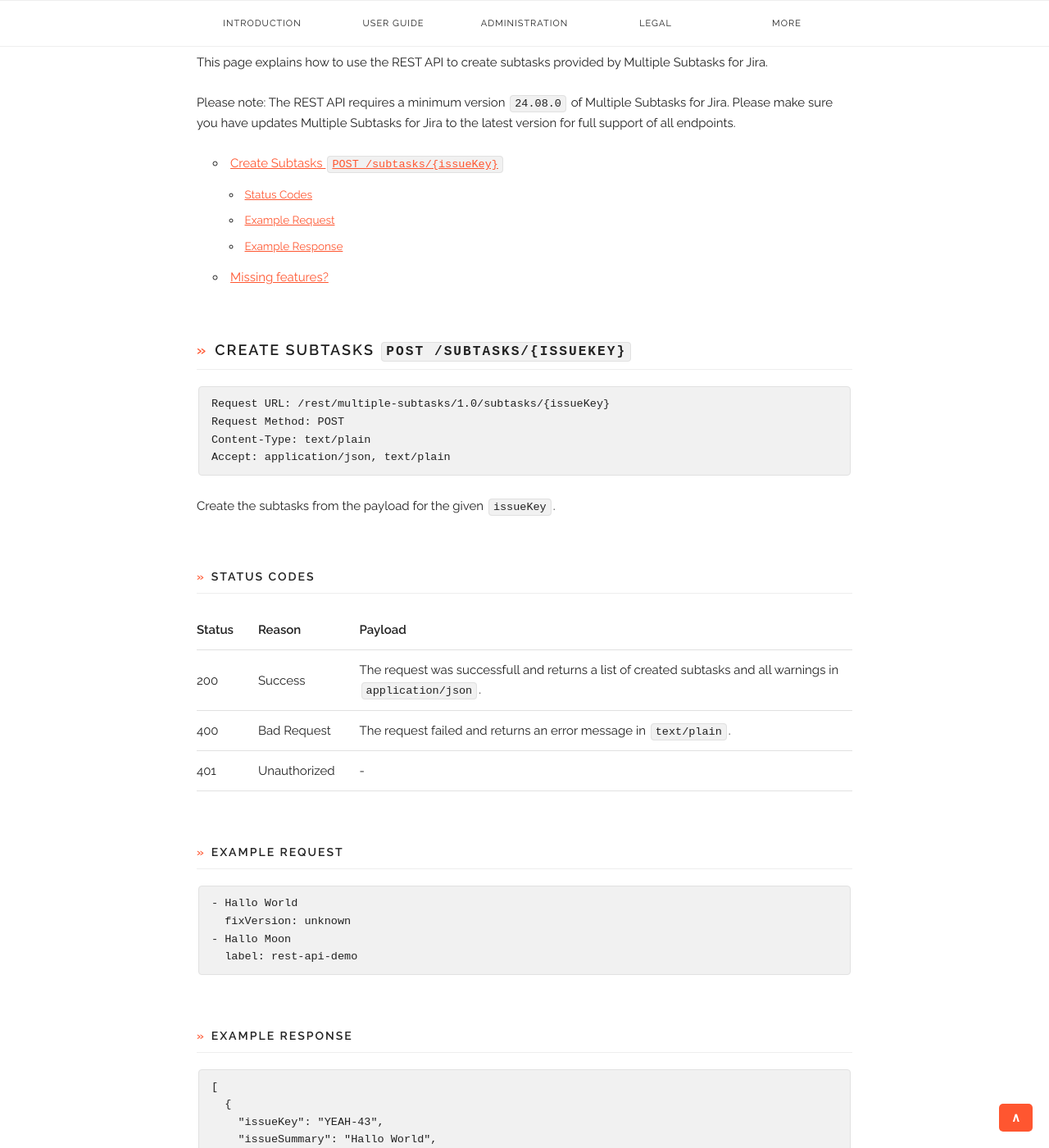
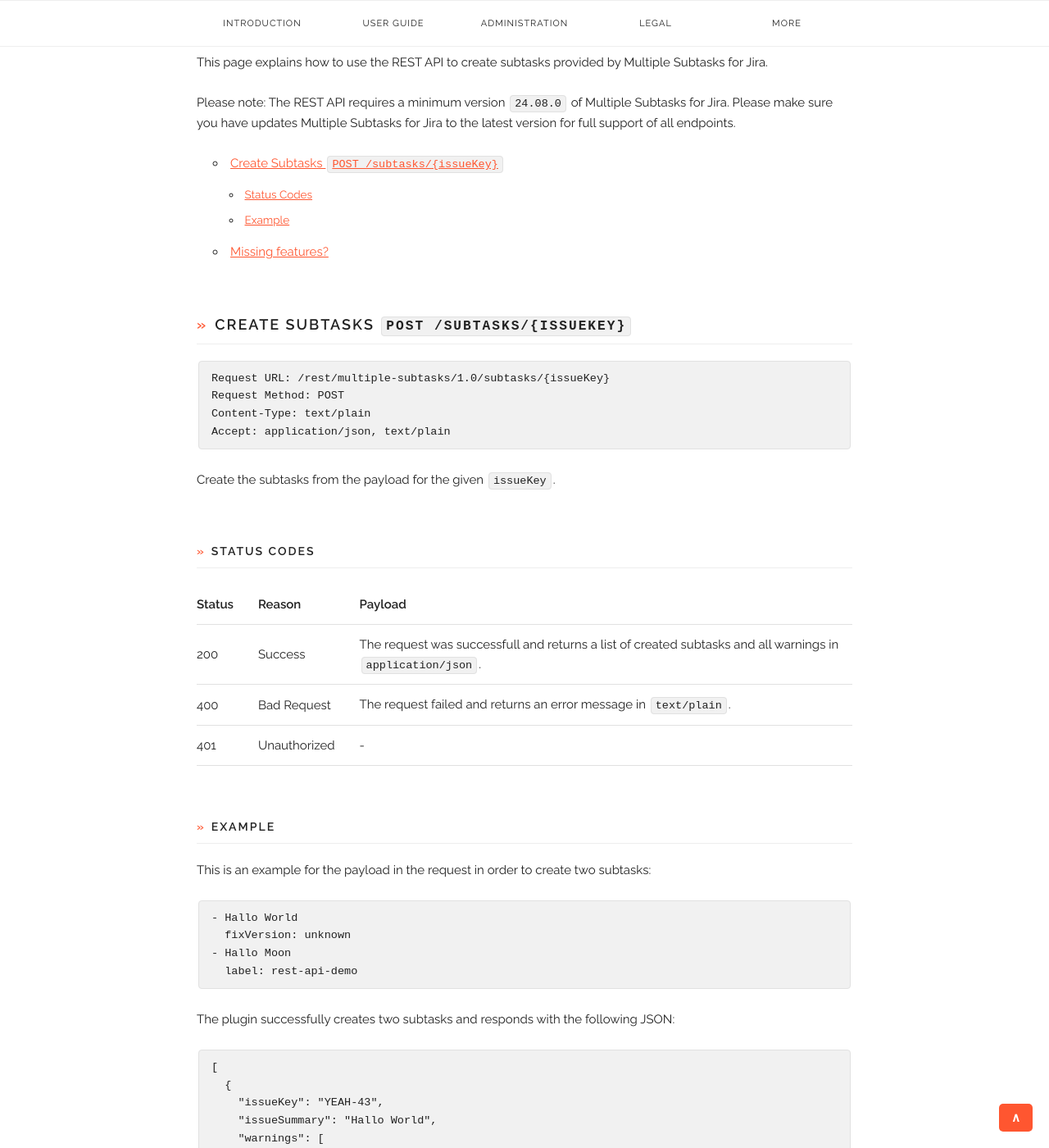
Before and after one commit to codescape/jira-multiple-subtasks, a Jekyll site: the page built from docs/rest-api.md, in a window 1280 px wide and 1400 px high, scrolled down 373 px. Shown: the whole window at 82% size. Built offline with Jekyll 4.4.1, drawn with Linux system fonts in a browser that asks for light colours; nearby versions of some CDN libraries.

Commit message:
docs: provide example payload in documentation

```diff
--- a/docs/rest-api.md
+++ b/docs/rest-api.md
@@ -30,14 +30,16 @@
 | 400    | Bad Request  | The request failed and returns an error message in `text/plain`.                                           |
 | 401    | Unauthorized | -                                                                                                          |
 
-#### Example Request
+#### Example
+
+This is an example for the payload in the request in order to create two subtasks:
 
     - Hallo World
       fixVersion: unknown
     - Hallo Moon
       label: rest-api-demo
 
-#### Example Response
+The plugin successfully creates two subtasks and responds with the following JSON:
 
     [
       {
```
Also changed, not shown: docs/changelog.md.
